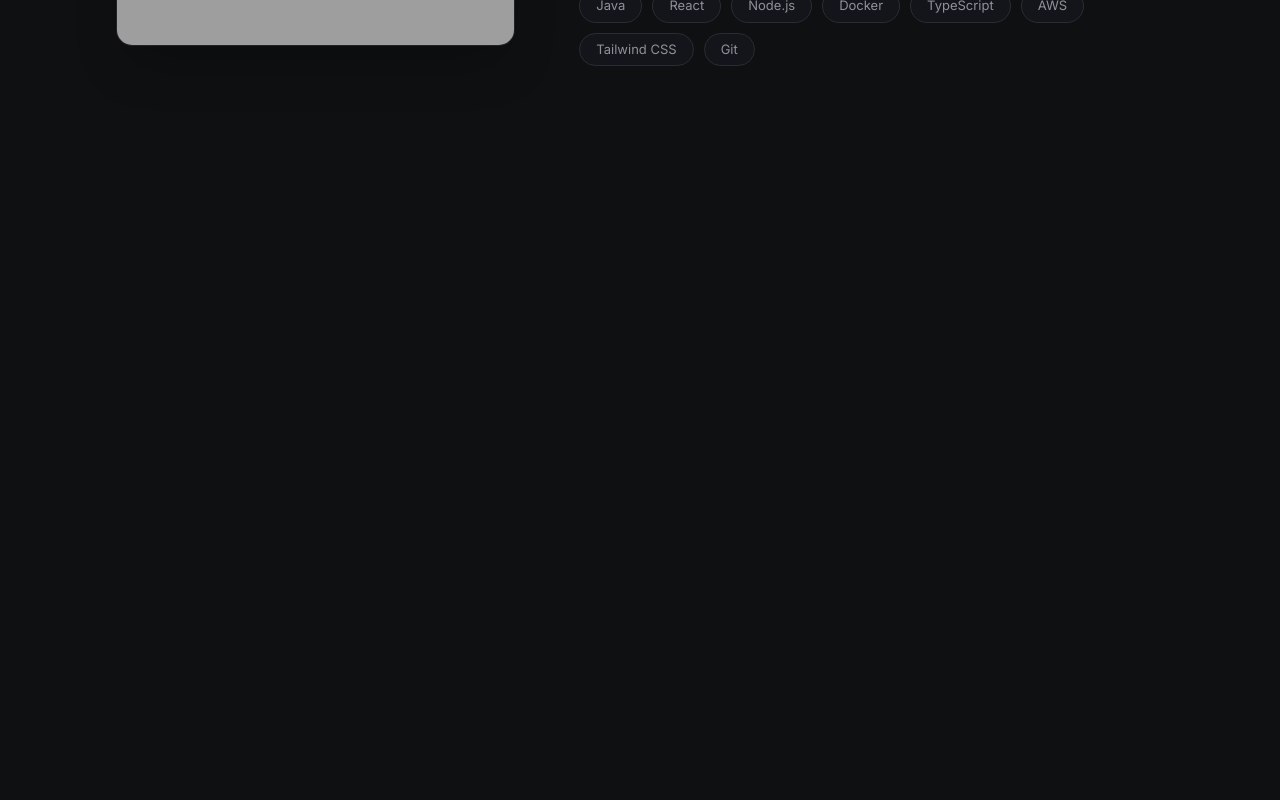
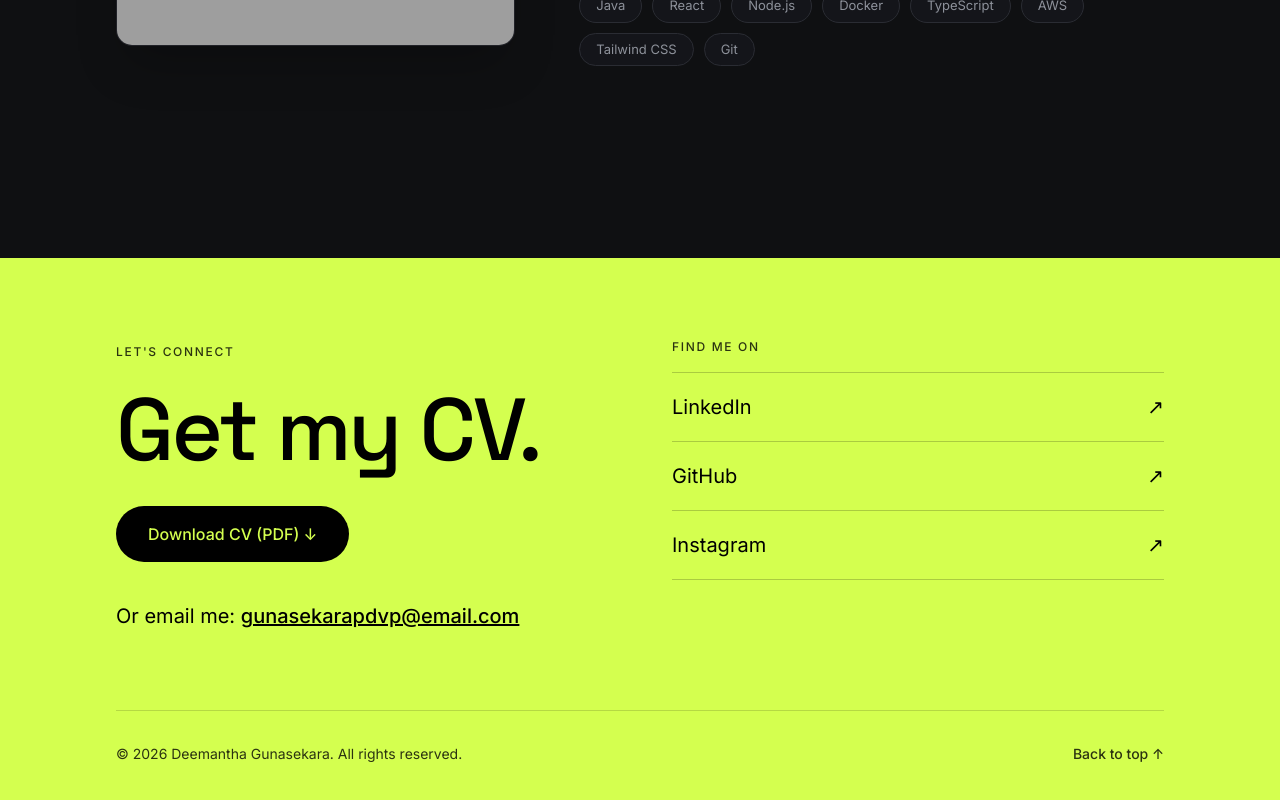
Before and after one commit to DeemanthaGunasekara/Portfolio, a Next.js app: page / in a window 1280 px wide. Shown: the part 2893-3693 px from the top of the page. Before the commit the page ends 3071 px from the top, so only its background shows below. Built offline with nearby package versions, Linux system fonts and the light colour scheme; grey boxes are pictures that could not be loaded.

Commit message:
feat(footer): add neon foter with social links and Cv download feature

```diff
--- a/app/page.tsx
+++ b/app/page.tsx
@@ -4,6 +4,7 @@ import Hero from "@/components/Hero";
 import Projects from "@/components/Projects";
 import Academics from "@/components/Academics";
 import About from "@/components/About";
+import Footer from "@/components/Footer";
 
 export default function Home() {
   return (
@@ -15,6 +16,7 @@ export default function Home() {
         <Academics />
         <About />
       </main>
+      <Footer />
     </div>
   );
 }
--- /dev/null
+++ b/components/Footer.tsx
@@ -0,0 +1,92 @@
+import React from "react";
+
+const socialLinks = [
+  { name: "LinkedIn", url: "https://www.linkedin.com/in/deemantha-gunasekara" },
+  { name: "GitHub", url: "https://github.com/DeemanthaGunasekara" },
+  { name: "Instagram", url: "https://www.instagram.com/deemantha._/" },
+
+];
+
+export default function Footer() {
+  return (
+    <footer id="contact" className="w-full bg-accent text-black pt-20 pb-12 mt-20">
+      <div className="max-w-[1440px] mx-auto px-6 sm:px-12 lg:px-[116px]">
+
+        {/* Top 2-Column Section */}
+        <div className="grid grid-cols-1 lg:grid-cols-12 gap-12 lg:gap-16 pb-20">
+
+          {/* Left Column: Get my CV */}
+          <div className="lg:col-span-6 flex flex-col justify-between">
+            <div>
+              <span className="text-[12px] tracking-[0.14em] uppercase text-black/80 font-medium">
+                LET&apos;S CONNECT
+              </span>
+
+              <h2 className="font-heading font-medium text-6xl sm:text-7xl lg:text-[88px] tracking-tight leading-[0.95] text-black my-6">
+                Get my CV.
+              </h2>
+
+              <div className="pt-2">
+                <a
+                  href="/cv.pdf"
+                  download
+                  className="inline-flex items-center gap-2 bg-black text-accent font-medium text-[16px] px-8 py-4 rounded-full hover:bg-black/90 active:scale-95 transition"
+                >
+                  Download CV (PDF) &darr;
+                </a>
+              </div>
+            </div>
+
+            {/* Email Contact Line */}
+            <p className="text-base sm:text-lg md:text-[20px] text-black font-normal pt-10">
+              Or email me:{" "}
+              <a
+                href="mailto:gunasekarapdvp@email.com"
+                className="underline font-medium hover:opacity-80 transition"
+              >
+                gunasekarapdvp@email.com
+              </a>
+            </p>
+          </div>
+
+          {/* Right Column: Find Me On (Socials List) */}
+          <div className="lg:col-span-6 flex flex-col justify-start">
+            <span className="text-[12px] tracking-[0.14em] uppercase text-black/80 font-medium mb-4">
+              FIND ME ON
+            </span>
+
+            <div className="flex flex-col border-b border-black/20">
+              {socialLinks.map((social) => (
+                <a
+                  key={social.name}
+                  href={social.url}
+                  target="_blank"
+                  rel="noopener noreferrer"
+                  className="flex items-center justify-between py-5 border-t border-black/20 text-black hover:opacity-75 transition group text-lg sm:text-[20px]"
+                >
+                  <span className="font-normal">{social.name}</span>
+                  <span className="group-hover:translate-x-0.5 group-hover:-translate-y-0.5 transition-transform">
+                    &#x2197;
+                  </span>
+                </a>
+              ))}
+            </div>
+          </div>
+
+        </div>
+
+        {/* Bottom Sub-bar: Copyright & Back to Top */}
+        <div className="flex flex-col sm:flex-row items-center justify-between gap-4 pt-8 border-t border-black/15 text-[14px] text-black/80">
+          <p>© 2026 Deemantha Gunasekara. All rights reserved.</p>
+          <a
+            href="#top"
+            className="flex items-center gap-1 hover:text-black transition font-medium"
+          >
+            Back to top &uarr;
+          </a>
+        </div>
+
+      </div>
+    </footer>
+  );
+}
```
